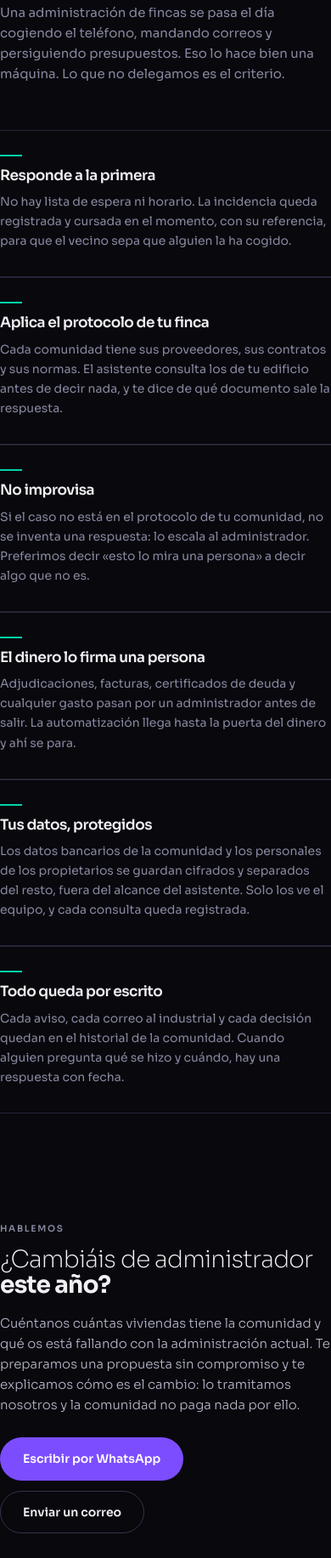
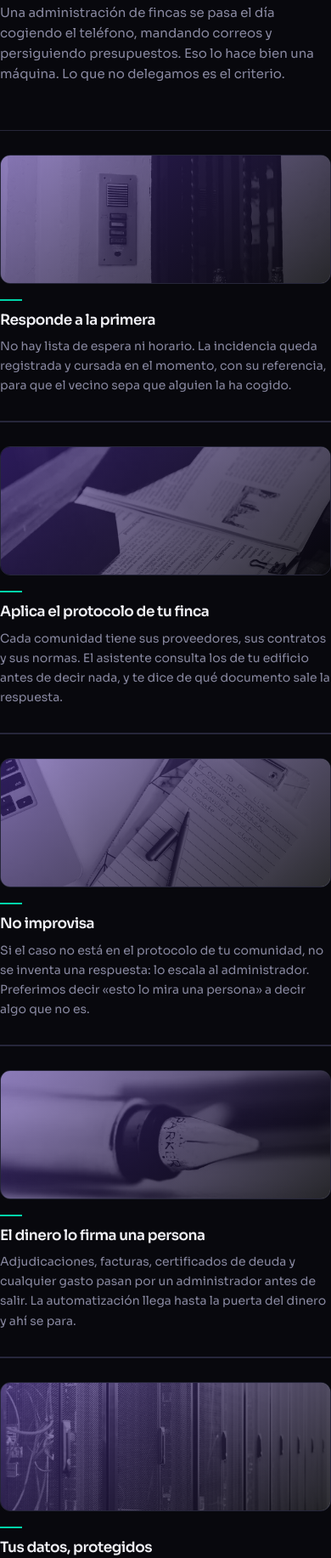
Before and after one commit to NexusForgeIA/WHITEMOON-FINCAS-DEMO, a plain HTML site: page index.html in a window 390 px wide. Shown: the part 5075-6908 px from the top of the page at 85% size. Drawn offline with Linux system fonts and the light colour scheme; a script that the page names is missing.

Commit message:
feat: rejilla de razones a 3 columnas (sin celda vacía) + fotos duotono en cada card (#14)
.razones usaba auto-fit con minmax(280px, 1fr): en pantalla ancha salían 4
columnas y las 2 celdas sobrantes se veían como un bloque relleno, porque el
fondo del contenedor es la línea separadora. Con repeat(3, 1fr) las 6 cuadran
exactas en 2 filas. Responsive: 2 columnas a <=900px y 1 a <=600px.

Cada una de las 6 cards lleva ahora foto (WebP con fallback JPG, 4:3, lazy)
con el mismo tratamiento duotono de .servicio-media, pero más contenida
(150px) porque aquí la imagen acompaña al texto en vez de encabezar la fila.
Los textos, el tick verde y la sección #servicios no se tocan.


Claude-Session: https://claude.ai/code/session_017hFuJXt7Yv853kNuhRpNQ7

Co-authored-by: Claude Opus 5 (1M context) <noreply@anthropic.com>

```diff
--- a/assets/css/landing.css
+++ b/assets/css/landing.css
@@ -532,7 +532,10 @@
    línea superior que las separa, como un índice. */
 .razones {
   display: grid;
-  grid-template-columns: repeat(auto-fit, minmax(280px, 1fr));
+  /* Columnas fijas, no auto-fit: con 6 tarjetas el auto-fit hacía 4
+     columnas y las 2 celdas sobrantes se veían como un bloque relleno,
+     porque el fondo del contenedor es la línea separadora. */
+  grid-template-columns: repeat(3, 1fr);
   gap: 2px;
   background: var(--linea);
   border-top: 1px solid var(--linea);
@@ -542,6 +545,31 @@
   background: var(--bg);
   padding: 28px 26px 30px 0;
 }
+/* Misma clave duotono que .servicio-media, pero más contenida: aquí la
+   foto acompaña al texto, no encabeza la fila. */
+.razon-media {
+  position: relative;
+  border: 1px solid var(--linea);
+  border-radius: 12px;
+  overflow: hidden;
+  background: var(--sup-1);
+  margin-bottom: 18px;
+}
+.razon-media img {
+  display: block;
+  width: 100%;
+  height: 150px;
+  object-fit: cover;
+  filter: grayscale(1) brightness(.72) contrast(1.05);
+}
+.razon-media::after {
+  content: '';
+  position: absolute;
+  inset: 0;
+  background: linear-gradient(140deg, rgba(124, 77, 255, .35), rgba(8, 8, 13, .78));
+  pointer-events: none;
+}
+
 .razon h3 {
   font-size: 17px;
   font-weight: 600;
@@ -572,8 +600,14 @@
 @media (max-width: 1040px) {
   .cobertura, .contacto { grid-template-columns: 1fr; gap: 34px; }
 }
+@media (max-width: 900px) {
+  .razones { grid-template-columns: repeat(2, 1fr); }
+}
 @media (max-width: 680px) {
   .razon { padding-right: 0; }
   .zonas span { font-size: 15px; }
   .zonas span:nth-child(3n) { font-size: 18px; }
 }
+@media (max-width: 600px) {
+  .razones { grid-template-columns: 1fr; }
+}
--- a/index.html
+++ b/index.html
@@ -263,6 +263,14 @@
 
   <div class="razones">
     <article class="razon rev">
+      <div class="razon-media">
+        <picture>
+          <source type="image/webp" srcset="assets/img/razones/r01.webp">
+          <img src="assets/img/razones/r01.jpg" width="640" height="480"
+               loading="lazy" decoding="async"
+               alt="Portero automático de un portal, junto a una puerta de forja">
+        </picture>
+      </div>
       <h3>Responde a la primera</h3>
       <p>
         No hay lista de espera ni horario. La incidencia queda registrada y
@@ -271,6 +279,14 @@
       </p>
     </article>
     <article class="razon rev">
+      <div class="razon-media">
+        <picture>
+          <source type="image/webp" srcset="assets/img/razones/r02.webp">
+          <img src="assets/img/razones/r02.jpg" width="640" height="480"
+               loading="lazy" decoding="async"
+               alt="Carpeta abierta con documentos y anotaciones sobre una mesa de despacho">
+        </picture>
+      </div>
       <h3>Aplica el protocolo de tu finca</h3>
       <p>
         Cada comunidad tiene sus proveedores, sus contratos y sus normas. El
@@ -279,6 +295,14 @@
       </p>
     </article>
     <article class="razon rev">
+      <div class="razon-media">
+        <picture>
+          <source type="image/webp" srcset="assets/img/razones/r03.webp">
+          <img src="assets/img/razones/r03.jpg" width="640" height="480"
+               loading="lazy" decoding="async"
+               alt="Lista de tareas escrita a mano en una tablilla, con un bolígrafo encima">
+        </picture>
+      </div>
       <h3>No improvisa</h3>
       <p>
         Si el caso no está en el protocolo de tu comunidad, no se inventa una
@@ -287,6 +311,14 @@
       </p>
     </article>
     <article class="razon rev">
+      <div class="razon-media">
+        <picture>
+          <source type="image/webp" srcset="assets/img/razones/r04.webp">
+          <img src="assets/img/razones/r04.jpg" width="640" height="480"
+               loading="lazy" decoding="async"
+               alt="Primer plano del plumín de una pluma estilográfica apoyada sobre un papel">
+        </picture>
+      </div>
       <h3>El dinero lo firma una persona</h3>
       <p>
         Adjudicaciones, facturas, certificados de deuda y cualquier gasto pasan
@@ -295,6 +327,14 @@
       </p>
     </article>
     <article class="razon rev">
+      <div class="razon-media">
+        <picture>
+          <source type="image/webp" srcset="assets/img/razones/r05.webp">
+          <img src="assets/img/razones/r05.jpg" width="640" height="480"
+               loading="lazy" decoding="async"
+               alt="Armarios de servidores con su cableado en una sala de datos">
+        </picture>
+      </div>
       <h3>Tus datos, protegidos</h3>
       <p>
         Los datos bancarios de la comunidad y los personales de los propietarios
@@ -303,6 +343,14 @@
       </p>
     </article>
     <article class="razon rev">
+      <div class="razon-media">
+        <picture>
+          <source type="image/webp" srcset="assets/img/razones/r06.webp">
+          <img src="assets/img/razones/r06.jpg" width="640" height="480"
+               loading="lazy" decoding="async"
+               alt="Estantería con archivadores etiquetados por año">
+        </picture>
+      </div>
       <h3>Todo queda por escrito</h3>
       <p>
         Cada aviso, cada correo al industrial y cada decisión quedan en el
```
Also changed, not shown: assets/img/razones/r01.jpg (added), assets/img/razones/r01.webp (added), assets/img/razones/r02.jpg (added), assets/img/razones/r02.webp (added), assets/img/razones/r03.jpg (added), assets/img/razones/r03.webp (added), assets/img/razones/r04.jpg (added), assets/img/razones/r04.webp (added), assets/img/razones/r05.jpg (added), assets/img/razones/r05.webp (added), assets/img/razones/r06.jpg (added), assets/img/razones/r06.webp (added).
